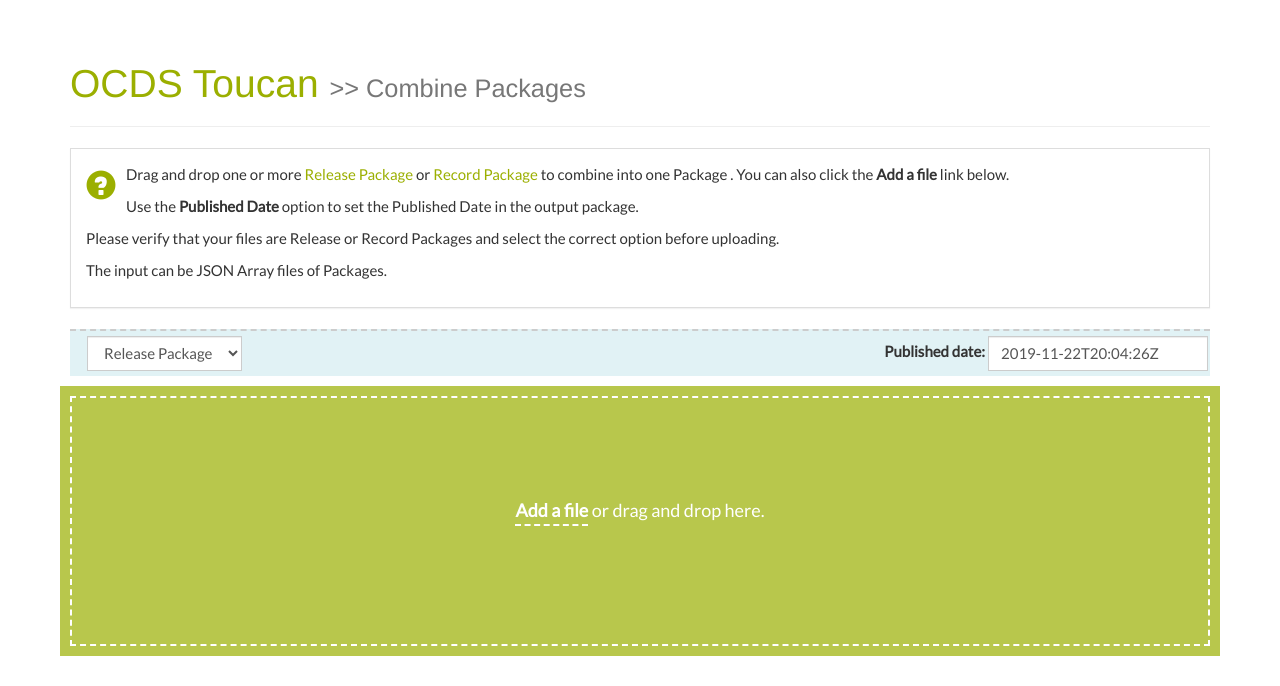
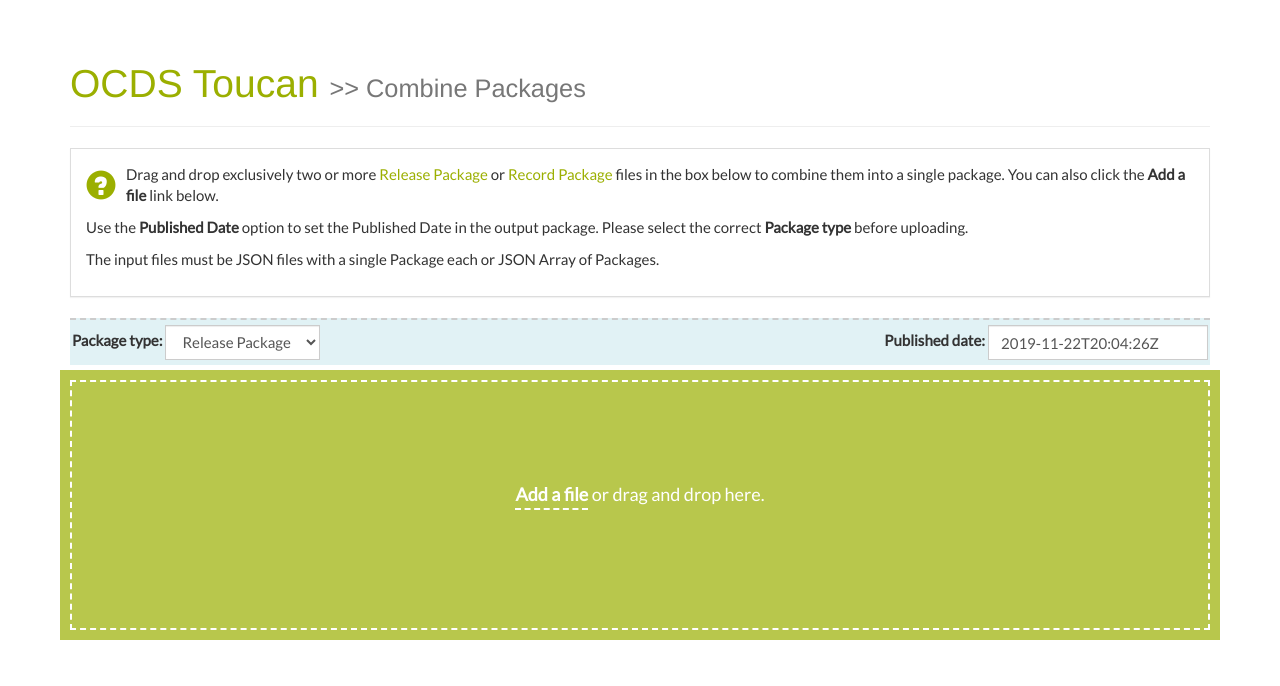
Before and after one commit to open-contracting-archive/toucan, a Django app: template default/templates/default/combine-packages.html in a window 1280 px wide. Shown: the part 51-737 px from the top of the page. Run offline with Django 3.2, Linux system fonts and the light colour scheme; the template is opened without the code that fills it, so the values that code supplies are empty; some libraries are stand-ins or nearby versions.

Commit message:
Improve feature details

```diff
--- a/default/templates/default/combine-packages.html
+++ b/default/templates/default/combine-packages.html
@@ -1,18 +1,20 @@
 {% extends 'default/base-uploader.html' %}
-{% load i18n %}
+{% load i18n %}files in the box below to combine them into a single package
 
 {% block subtitle %} &gt;&gt; {% trans "Combine Packages" %} {% endblock %}
 {% block info %}
-<p>{% blocktrans %}Drag and drop one or more <a href="https://standard.open-contracting.org/latest/en/schema/release_package/" target="_blank">Release Package</a>
-    or <a href="https://standard.open-contracting.org/latest/en/schema/record_package/" target="_blank">Record Package</a> to combine into one Package .{% endblocktrans %}
+<p>{% blocktrans %}Drag and drop exclusively two or more <a href="https://standard.open-contracting.org/latest/en/schema/release_package/" target="_blank">Release Package</a>
+    or <a href="https://standard.open-contracting.org/latest/en/schema/record_package/" target="_blank">Record Package</a>
+    files in the box below to combine them into a single package.{% endblocktrans %}
 {% blocktrans %}You can also click the <strong>Add a file</strong> link below.{% endblocktrans %}</p>
-<p>{% blocktrans %}Use the <strong>Published Date</strong> option to set the Published Date in the output package.{% endblocktrans %}</p>
-<p>{% blocktrans %}Please verify that your files are Release or Record Packages and select the correct option before uploading.{% endblocktrans %}</p>
-<p>{% blocktrans %}The input can be JSON Array files of Packages.{% endblocktrans%}</p>
+<p>{% blocktrans %}Use the <strong>Published Date</strong> option to set the Published Date in the output package.{% endblocktrans %}
+{% blocktrans %}Please select the correct <strong>Package type</strong> before uploading.{% endblocktrans %}</p>
+<p>{% blocktrans %}The input files must be JSON files with a single Package each or JSON Array of Packages.{% endblocktrans%}</p>
 {% endblock %}
 {% block extraoptions %}
 {% include "default/snippets/published_date.html" %}
-<div class="col-sm-2">
+<div class="form-group">
+    <label>{% trans "Package type" %}:</label>
     <select class="form-control packageType">
         <option value="release">{% trans "Release Package" %}</option>
         <option value="record">{% trans "Record Package" %}</option>
```
Also changed, not shown: locale/es/LC_MESSAGES/django.po.
